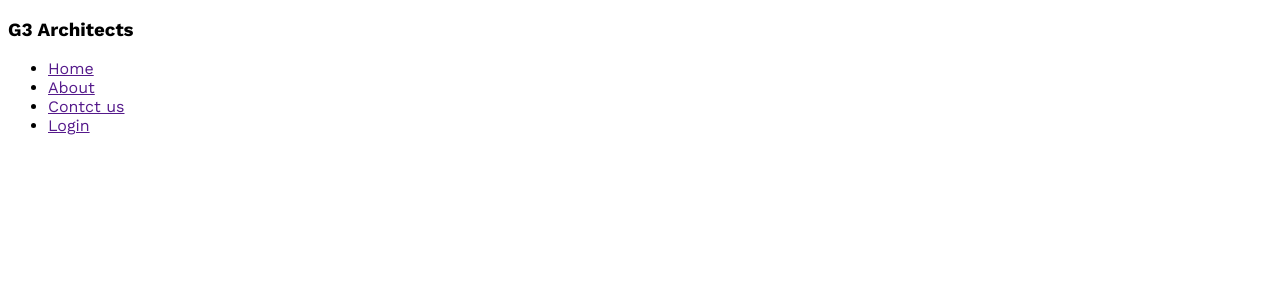
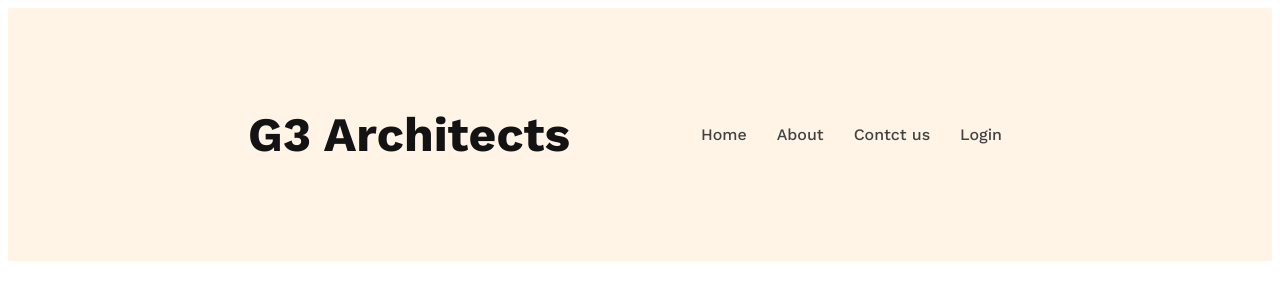
Before and after one commit to salabibne/g3-architects-website-, a plain HTML site: page index.html in a window 1280 px wide. Drawn offline with nearby package versions, Linux system fonts and the light colour scheme.

Commit message:
title and nav bar

```diff
--- a/index.html
+++ b/index.html
@@ -9,7 +9,7 @@
 <body>
    <header>
     <nav>
-        <h3>G3 Architects</h3>
+        <h3 class="nav-title">G3 Architects</h3>
         <ul>
             <li><a href="">Home</a></li>
             <li><a href="">About</a></li>
--- a/styles/g3.css
+++ b/styles/g3.css
@@ -3,3 +3,37 @@
 *{
     font-family: 'Work Sans', sans-serif;
 }
+/* header styles */
+header{
+
+    background: rgba(255, 144, 14, 0.10);
+    padding:50px 240px;
+}
+nav{
+    display:flex;
+    justify-content: space-between;
+    align-items: center;
+}
+.nav-title{
+        color:  #131313;
+
+
+    font-size: 3rem;
+
+    font-weight: 700;
+
+}
+nav>ul{
+     display:flex;
+
+}
+nav li{
+    list-style: none;
+    margin-right: 30px;
+    font-weight: 500;
+    font-size: 1rem;
+}
+nav li a{
+    text-decoration: none;
+    color:#424242
+}
```
